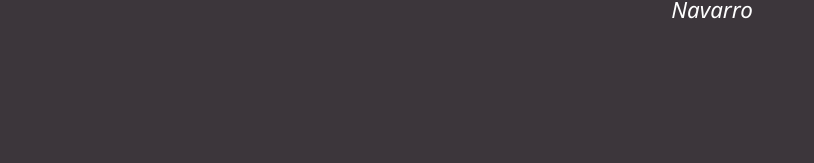
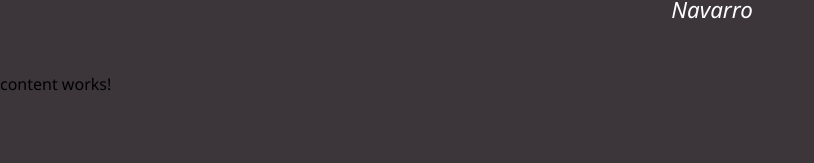
Before and after one commit to Navarriin/Sporifyyy, an Angular app: page / in a window 1280 px wide. Shown: the part 119-282 px from the top of the page, without its empty margins (0-814 px from the left). Built offline with nearby package versions, Linux system fonts and the light colour scheme.

Commit message:
criaçao de novo component

```diff
--- /dev/null
+++ b/src/app/components/content/content.component.html
@@ -0,0 +1 @@
+<p>content works!</p>
--- a/src/app/pages/home/home.component.html
+++ b/src/app/pages/home/home.component.html
@@ -1,3 +1,6 @@
 <header>
     <app-header></app-header>
 </header>
+<main>
+    <app-content></app-content>
+</main>
--- a/src/app/pages/pages.module.ts
+++ b/src/app/pages/pages.module.ts
@@ -1,10 +1,11 @@
 import { NgModule } from '@angular/core';
 import { CommonModule } from '@angular/common';
 import { HeaderComponent } from '../components/header/header.component';
+import { ContentComponent } from '../components/content/content.component';
 
 @NgModule({
   declarations: [],
-  imports: [CommonModule, HeaderComponent],
-  exports: [HeaderComponent],
+  imports: [CommonModule, HeaderComponent, ContentComponent],
+  exports: [HeaderComponent, ContentComponent],
 })
 export class PagesModule {}
```
Also changed, not shown: src/app/components/content/content.component.ts (added, +13 -0 lines), src/app/components/content/content.component.scss (added), 1 other file (tests, documents, lock files or other folders).
